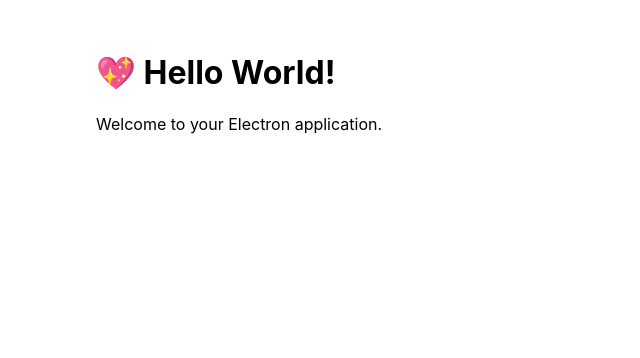
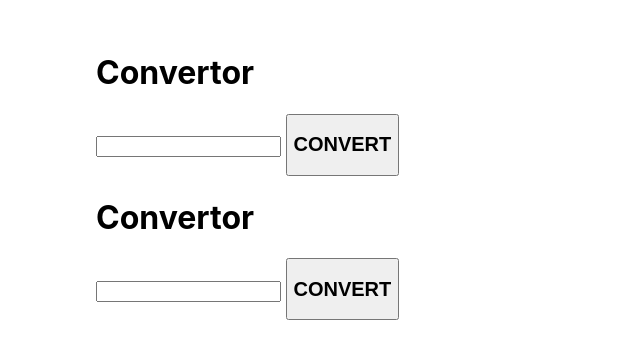
Before and after one commit to Corent1P/Web-App-MyWeb-Evan, an Electron app: page src/index.html in a window 800 px wide. Shown: the whole page, without its empty margins (0-640 px from the left). Drawn offline with Linux system fonts and the light colour scheme.

Commit message:
[+] index.html

```diff
--- a/src/index.html
+++ b/src/index.html
@@ -6,7 +6,17 @@
     <link rel="stylesheet" href="index.css" />
   </head>
   <body>
-    <h1>💖 Hello World!</h1>
-    <p>Welcome to your Electron application.</p>
+    <h1>Convertor</h1>
+    <div id="conv1">
+
+      <h3 id="1"></h3>
+      <input type="number" name="" id="">
+      <button><h2>CONVERT</h2></button>
+      <h1>Convertor</h1>
+      <div id="conv2">
+        <h3 id="2"></h3>
+        <input type="number" name="" id="">
+        <button><h2>CONVERT</h2></button>
+    </div>
   </body>
 </html>
```
